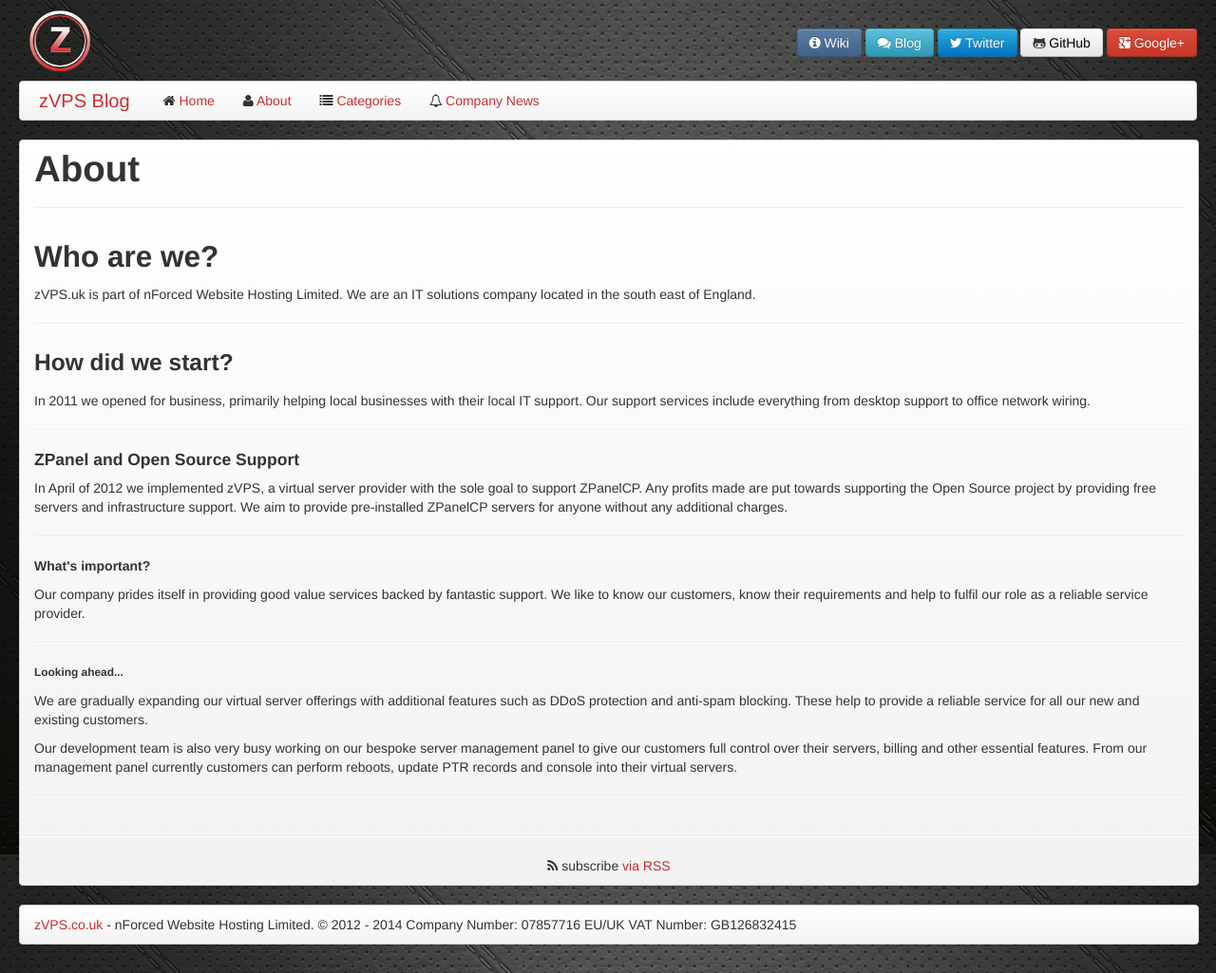
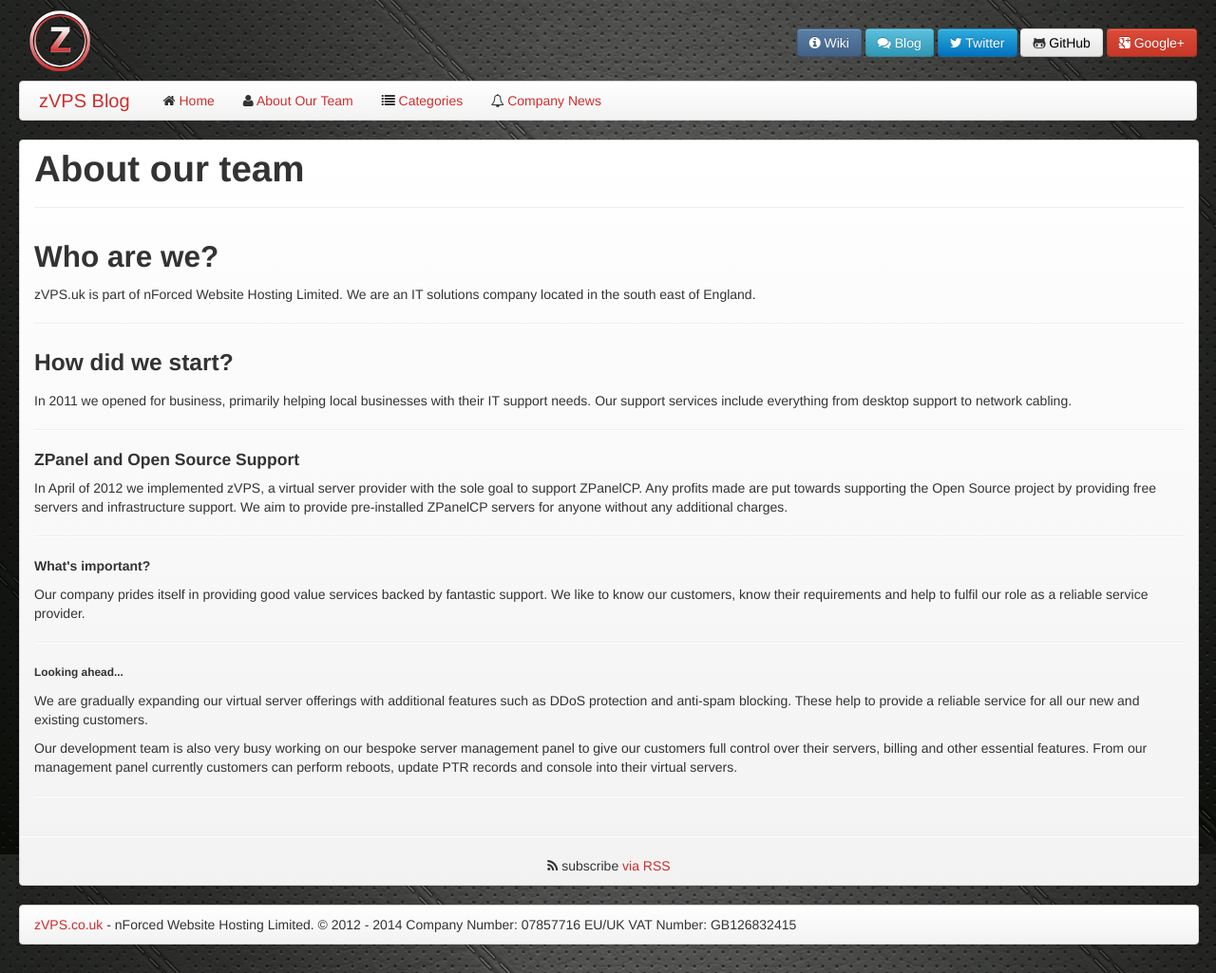
Before and after one commit to Caffe1neAdd1ct/zvps-blog, a Jekyll site: the page built from about.html, in a window 1280 px wide. Shown: the whole page at 95% size. Built offline with Jekyll 4.4.1, drawn with Linux system fonts in a browser that asks for light colours.

Commit message:
Title and text changes.

```diff
--- a/about.html
+++ b/about.html
@@ -1,6 +1,6 @@
 ---
 layout: page
-title: About
+title: About Our Team
 permalink: /about/
 icon: icon-user
 ---
@@ -18,8 +18,8 @@
         <h3>How did we start?</h3>
 
         <p>
-            In 2011 we opened for business, primarily helping local businesses with their local IT support.
-            Our support services include everything from desktop support to office network wiring.
+            In 2011 we opened for business, primarily helping local businesses with their IT support needs.
+            Our support services include everything from desktop support to network cabling.
         </p>
 
         <hr>
```
